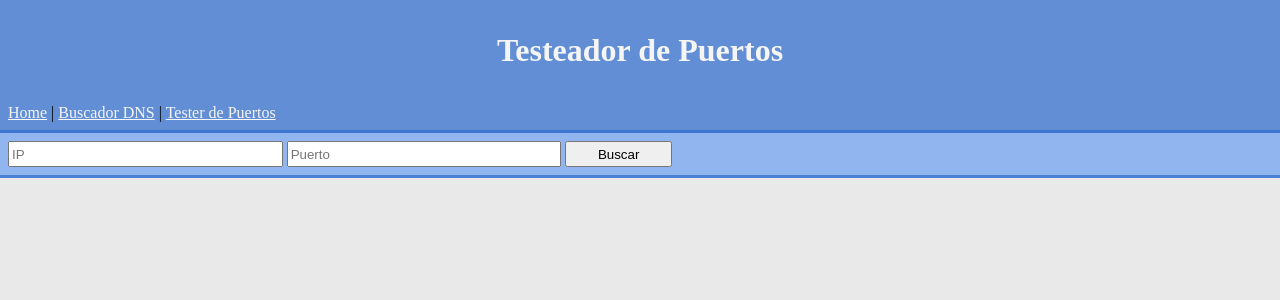
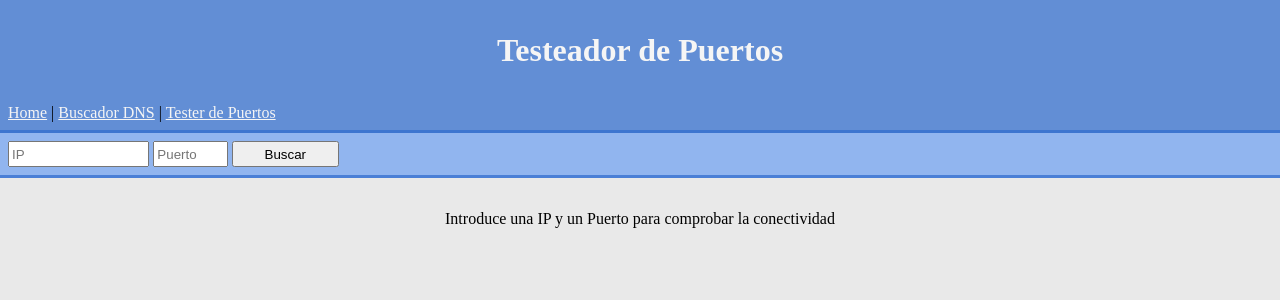
Before and after one commit to CMCASCANTE/Python---Utilities, a Django app: page /telnet in a window 1280 px wide. Shown: the top 300 px of the page. Run offline with Django 5.2, Linux system fonts and the light colour scheme.

Commit message:
v1.0.5 - Control de peticiones

```diff
--- a/app/static/CSS/general.css
+++ b/app/static/CSS/general.css
@@ -50,23 +50,49 @@ form input[type="submit"] {
     width: 8em;
     height: 26px;
 }
+form button {
+    width: 8em;
+    height: 26px;
+}
+.telnet input{
+    width: 10em;
+}
+.telnet .number {
+    width: 5em;
+}
 
 /*RESULTADOS*/
-#resultados {
+.resultados {
     text-align: center;
 }
-#resultados table {
+.resultados table {
     margin: auto;
     border: 3px outset rgb(233, 233, 233);
     border-collapse: collapse;
 }
 
-#resultados table caption {
+.resultados table caption {
     margin: 1em;
     margin-top: 2em;
     text-transform: uppercase;
 }
-#resultados table td, #resultados table th{
+.resultados table td, .resultados table th{
     border: 1px inset rgb(182, 182, 182);
     padding: 0.5em;
 }
+
+
+
+
+/*Animación de loading*/
+.loading {
+    animation: salto 1.5s infinite
+}
+@keyframes salto {
+    from {
+        opacity: 0.8;
+    }
+    to{
+         opacity: 0.2;
+    }
+}
--- a/app/templates/telnet.html
+++ b/app/templates/telnet.html
@@ -14,12 +14,19 @@
         <a href="/telnet">Tester de Puertos</a>
     </nav>
 
-    <form method="post">
+    <form method="post" class="form telnet" id="formTelnet">
         {% csrf_token %}
         {{formulario}}
-        <input type="submit" value="Buscar">
+        <button type="submit" form="formTelnet" onclick="deshabilitarBuscar()">
+            <div>Buscar</div>
+        </button>
     </form>
-    <div id="resultados">
+
+
+
+
+
+    <div class="resultados telnet">
         {% if validIPValue and validPortValue and ipInput and portInput %}
             {% if respuesta %}
                 <p>
@@ -31,7 +38,7 @@
                 </p>
             {% endif %}
         {% else %}
-            {% if not validIPValue%}
+            {% if not validIPValue %}
                 <p>
                     Introduce una IP válida
                 </p>
@@ -39,8 +46,27 @@
                 <p>
                     Introduce un Puerto válido
                 </p>
+            {% else %}
+                <p>
+                    Introduce una IP y un Puerto para comprobar la conectividad
+                </p>
             {% endif %}
         {% endif %}
     </div>
+
+    <script type="text/javascript">
+        botonBuscar = document.querySelectorAll('[type="submit"]')[0].getElementsByTagName('div')[0];
+        requestDone = true
+        function deshabilitarBuscar() {
+            if (!requestDone) {
+                event.preventDefault()
+            } else {
+                botonBuscar.innerHTML = "Buscando..."
+                botonBuscar.classList.add("loading")
+                requestDone = false
+            }
+        }
+    </script>
+
 </body>
 </html>
--- a/app/vistas/formularios/forms.py
+++ b/app/vistas/formularios/forms.py
@@ -4,7 +4,7 @@ from django.core.exceptions import ValidationError
 
 class DNSForm(forms.Form):
     # Input
-    domainValue = forms.CharField(label="", max_length=200, initial=None, widget=forms.TextInput(attrs={'placeholder': 'Introduce un dominio'}))
+    domainValue = forms.CharField(label="", max_length=200, required=False, initial=None, widget=forms.TextInput(attrs={'placeholder': 'Introduce un dominio'}))
 
     # Select
     TYPE_CHOICES =(
@@ -25,5 +25,6 @@ class DNSForm(forms.Form):
 
 class PortForm(forms.Form):
     # Input
-    ipValue = forms.GenericIPAddressField(label="", protocol="IPv4", max_length=15, initial=None, widget=forms.TextInput(attrs={'placeholder': 'IP'}))
-    portValue = forms.DecimalField(label="", min_value=1, max_value=65535, decimal_places=0, initial=None, widget=forms.NumberInput(attrs={'placeholder': 'Puerto'}))
+    ipValue = forms.GenericIPAddressField(label="", protocol="IPv4", max_length=15, required=False, initial=None, widget=forms.TextInput(attrs={'placeholder': 'IP'}))
+    portValue = forms.CharField(label="", initial=None, max_length=5, required=False, widget=forms.TextInput(attrs={'placeholder': 'Puerto', 'class': 'number'}))
+    #portValue = forms.DecimalField(label="", min_value=1, max_value=65535, decimal_places=0, initial=None, widget=forms.NumberInput(attrs={'placeholder': 'Puerto'}))
--- a/app/vistas/telnet.py
+++ b/app/vistas/telnet.py
@@ -13,6 +13,7 @@ def telnet(request):
     portInput = None if request.POST.get("portValue")==None else request.POST.get("portValue")
     form = PortForm(initial= {"ipValue": ipInput, "portValue": portInput})
     respuesta = ""
+
 
     # Validar datos de input
     if ipInput:
@@ -41,6 +42,7 @@ def telnet(request):
         # Lanzamos
         respuesta=isOpen(ipInput, portInput)
 
+
     # Dict con datos para pasar a la Template
     datos = {
         "respuesta": respuesta,
```
Also changed, not shown: app/templates/dnsChecker.html (+8 -3 lines).
